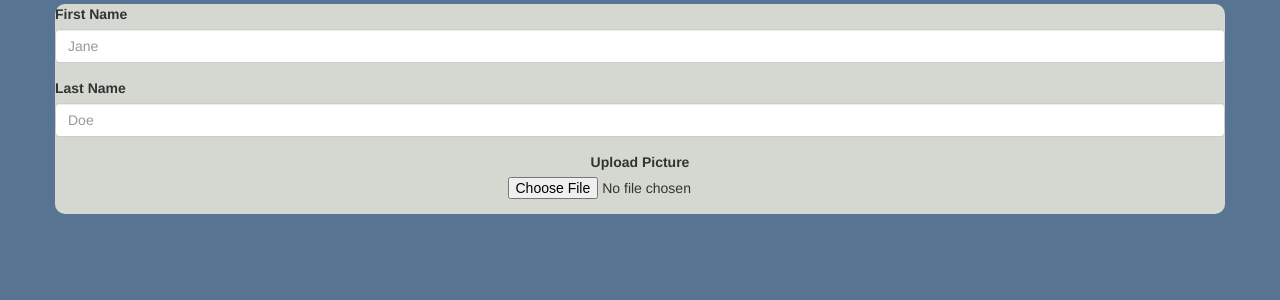
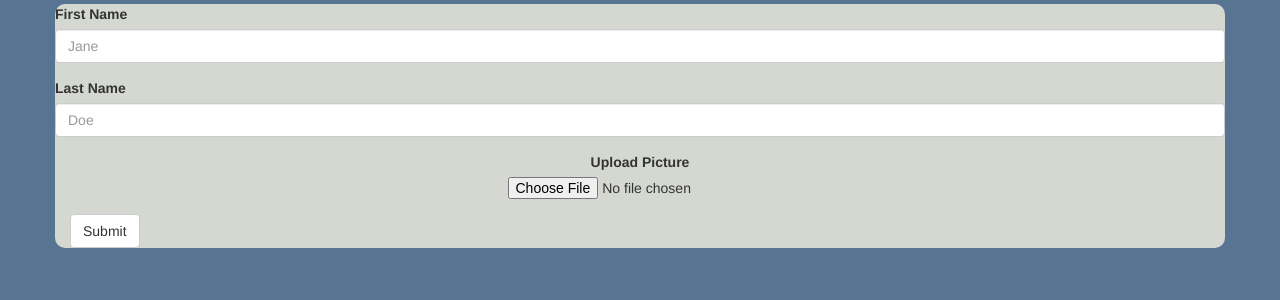
Before and after one commit to jyang1737/API, a Python web app: template templates/main.html in a window 1280 px wide. Shown: the part 138-438 px from the top of the page. Run offline with Jinja, Linux system fonts and the light colour scheme; the template is opened without the code that fills it, so the values that code supplies are empty.

Commit message:
Update main.html

```diff
--- a/templates/main.html
+++ b/templates/main.html
@@ -55,6 +55,7 @@
 	      <label>Upload Picture</label>
 	      <input type="file" id="img">
 	    </div>
+	    <button type="submit" class="btn btn-default">Submit</button>
 
 	  </form>
 	</div>
```
